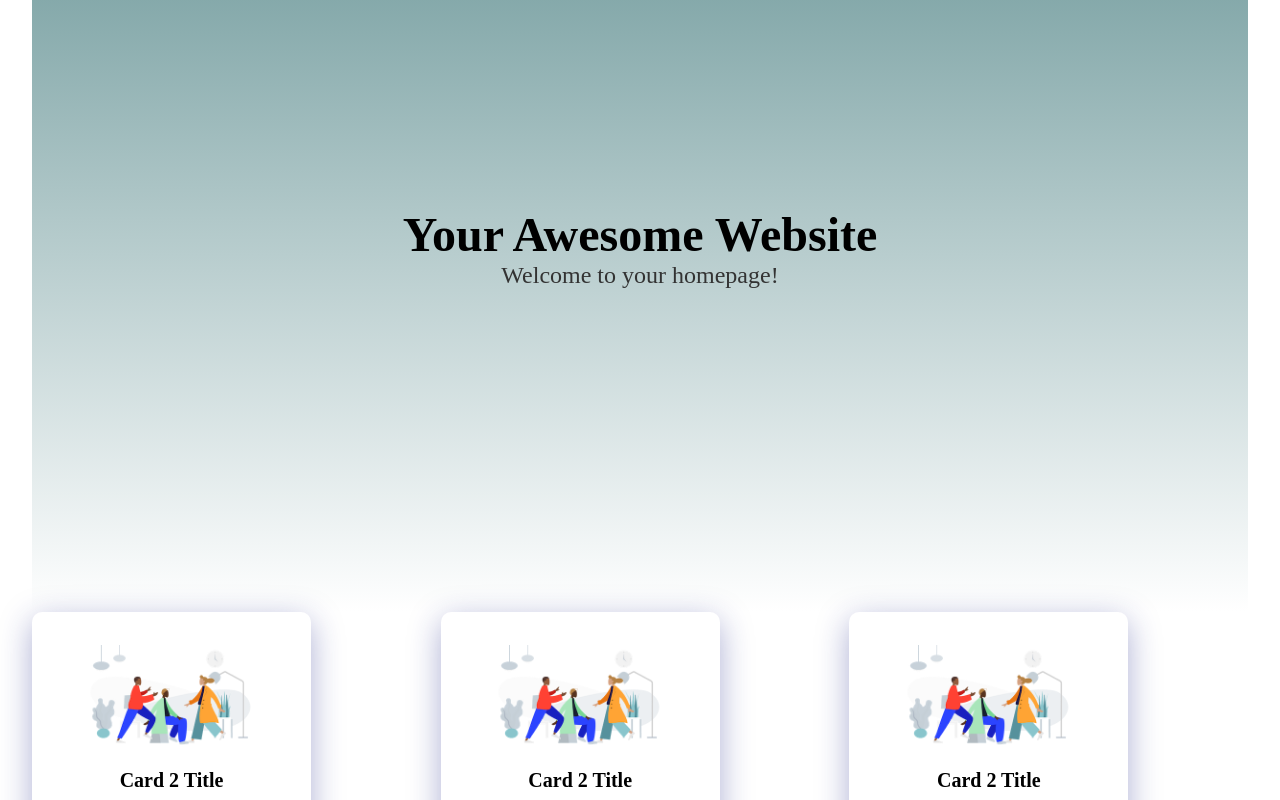
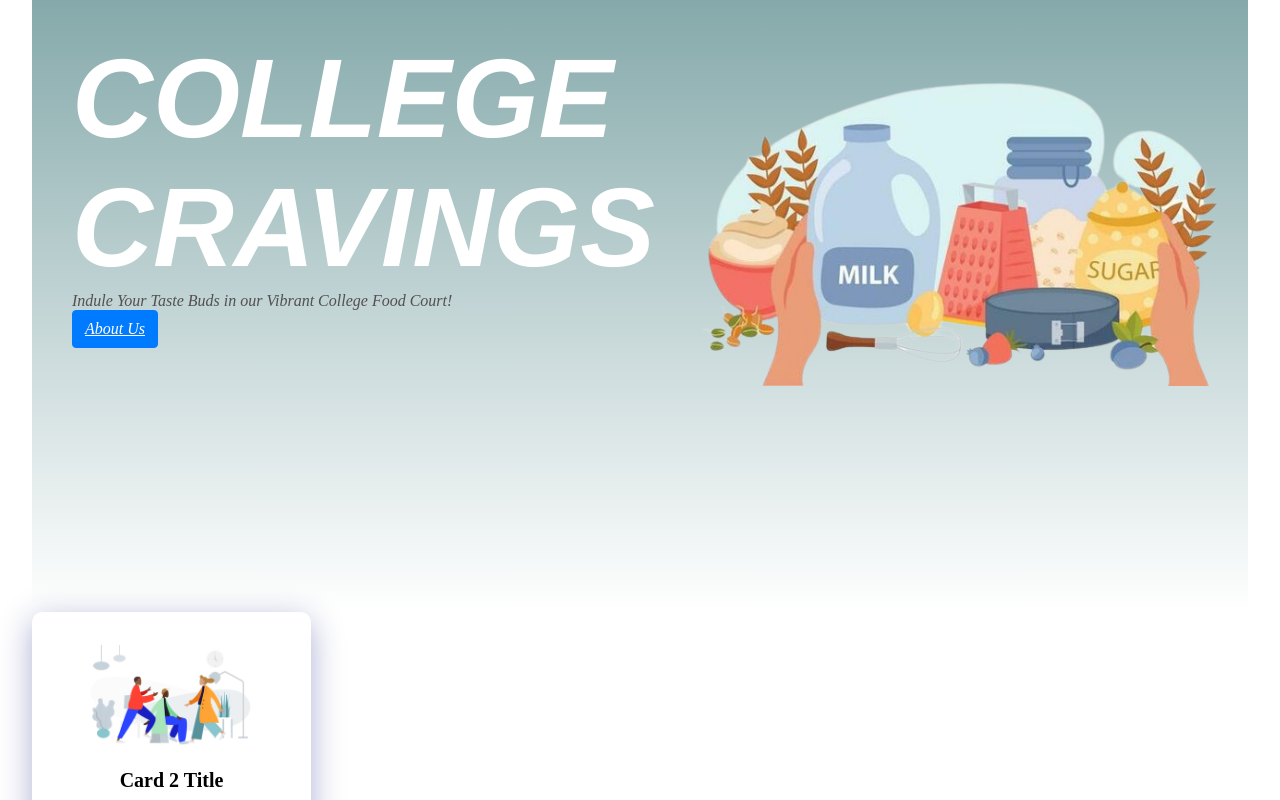
Before and after one commit to MohitSharma2312/canteen, a React (Vite) app in the folder Canteen/: page /home in a window 1280 px wide. Shown: the part 220-1020 px from the top of the page. Built offline with nearby package versions, Linux system fonts and the light colour scheme.

Commit message:
Changed Hero Section

```diff
--- a/Canteen/src/CSS/Login.css
+++ b/Canteen/src/CSS/Login.css
@@ -13,7 +13,7 @@
     /* background-element: cover; */
 
   }
-  h1 {
+  .login h1 {
     justify-content: center;
     padding-top: 15%;
     -webkit-text-fill-color: black;
--- a/Canteen/src/CSS/home.css
+++ b/Canteen/src/CSS/home.css
@@ -2,9 +2,8 @@
 * {
   box-sizing: border-box;
   margin: 0;
-  padding: 0;
+  padding: 0%;
 }
-
 /* Navbar styles */
 .navbar {
   position: fixed;
@@ -226,6 +225,7 @@
 
 /* Home section styles */
 .hero {
+  color:white;
   display: flex;
   flex-direction: column;
   width: 100%;
@@ -233,18 +233,88 @@
   justify-content: center;
   min-height: 100vh;
   background-image:linear-gradient(to bottom, #608F91, white);
+
+}
+.hero h1 {
+  color: white;
+  font-size: 700%;
+  font-family: 'Franklin Gothic Medium', 'Arial Narrow', Arial, sans-serif;
+  font-weight: 800;
+  text-align: left;
+  width: 10%;
+
+  white-space: normal;
+}
+.hero {
+  color:#525050;
+  font-size: 100%;
+  font-style:italic;
+  padding: 1.5;
+
 }
 
-.hero h1 {
-  color: #333;
-  font-size: 48px;
+.hero-body {
+  padding: 1.5rem;
 }
 
-.hero p {
-  color: #333;
-  font-size: 24px;
+.container {
+  max-width: 100%;
 }
 
+.row {
+  display: flex;
+  flex-wrap: wrap;
+}
+
+.col-sm-6 {
+  flex: 0 0 auto;
+  width: 50%;
+}
+
+.has-text-left {
+  text-align: left;
+  padding: 1rem;
+}
+
+.has-text-right {
+  text-align: right;
+  padding: 1rem;
+}
+
+.btn {
+  display: inline-block;
+  font-weight: 400;
+  color: #212529;
+  text-align: center;
+  vertical-align: middle;
+  cursor: pointer;
+  background-color: transparent;
+  border: 1px solid transparent;
+  padding: .375rem .75rem;
+  font-size: 1rem;
+  line-height: 1.5;
+  border-radius: .25rem;
+}
+
+.btn-primary {
+  color: #fff;
+  background-color: #007bff;
+  border-color: #007bff;
+}
+
+/* .hero p {
+  color:#525050;
+  font-style: italic;
+  font-size: 20px;
+  text-align: left;
+  width: 67%;
+  padding: 1.5%;
+  white-space: normal;
+}
+.btn-primary{
+  float: left;
+  padding: 1.5%;
+} */
 /* Footer styles */
 .footer {
   width: 100%;
--- a/Canteen/src/pages/home.jsx
+++ b/Canteen/src/pages/home.jsx
@@ -8,11 +8,12 @@ import card1 from "../assets/Humaaans - Friend Meeting.png";
 import card2 from "../assets/baking.png";
 
 const homeData = {
-  title: "Your Awesome Website",
-  description: "Welcome to your homepage!",
+  title: "COLLEGE CRAVINGS",
+  image : card2,
+  description: "Indule Your Taste Buds in our Vibrant College Food Court!",
   CarouselItems: [
     {
-      image : "Canteen\src\assets\Humaaans - Friend Meeting.png",
+      image : card2,
       title: "Slide 1 Ttle",
       description: "Slide 1 Description",
     },
@@ -24,49 +25,9 @@ const homeData = {
         title: "Card 2 Title",
         description: "Card 2 Description",
       },
-      {
-        image : card1 ,
-        title: "Card 2 Title",
-        description: "Card 2 Description",
-      },
-      {
-        image : card1 ,
-        title: "Card 2 Title",
-        description: "Card 2 Description",
-      },
-      {
-        image : card1 ,
-        title: "Card 2 Title",
-        description: "Card 2 Description",
-      },
-      {
-        image : card1 ,
-        title: "Card 2 Title",
-        description: "Card 2 Description",
-      },{
-        image : card1 ,
-        title: "Card 2 Title",
-        description: "Card 2 Description",
-      },{
-        image : card1 ,
-        title: "Card 2 Title",
-        description: "Card 2 Description",
-      },{
-        image : card1 ,
-        title: "Card 2 Title",
-        description: "Card 2 Description",
-      },{
-        image : card1 ,
-        title: "Card 2 Title",
-        description: "Card 2 Description",
-      },
-      {
-        image : card2 ,
-        title: "Card 2 Title",
-        description: "Card 2 Description",
-      },
       // ... other card items
     ],
+    Baking:[]
 };
 
 export default function Home() {
@@ -90,12 +51,27 @@ export default function Home() {
       <Navbar scrollTop={scrollTop} />
       <section id="home" className="hero is-full height">
   <div className="hero-body">
-          <div className="container has-text-centered">
+    <div className="container">
+      <div className="row">
+        <div className="col-sm-6">
+          <div className="has-text-left">
             <h1>{homeData.title}</h1>
-            <p>{homeData.description}</p>
+            <p>{homeData.description}
+            </p>
+            <a href="#about" className="btn btn-primary">About Us</a>
+
+          </div>
+        </div>
+        <div className="col-sm-6">
+          <div className="has-text-right">
+            <img src={card2} alt="Your Image" style={{ width: '110%' }} />
+          </div>
+        </div>
+      </div>
     </div>
   </div>
 </section>
+
       <div className="container">
         <div className="card-grid">
           {homeData.cardItems.map((item, index) => (
@@ -105,7 +81,6 @@ export default function Home() {
           ))}
         </div>
       </div>
-
       <Footer />
     </div>
   );
```
Lines whose indentation alone changed are shown as unchanged.
